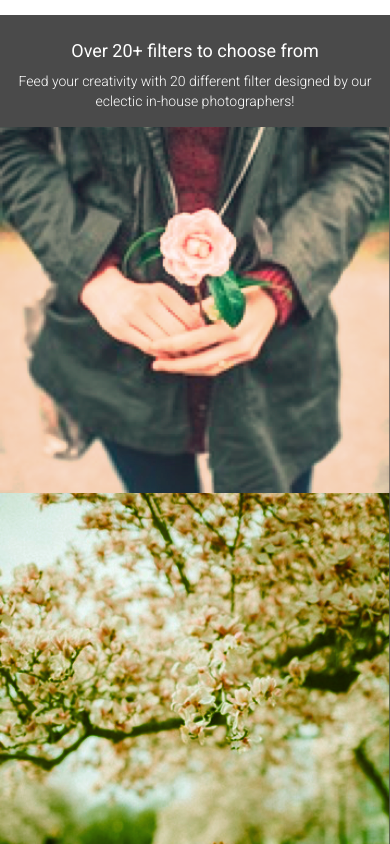
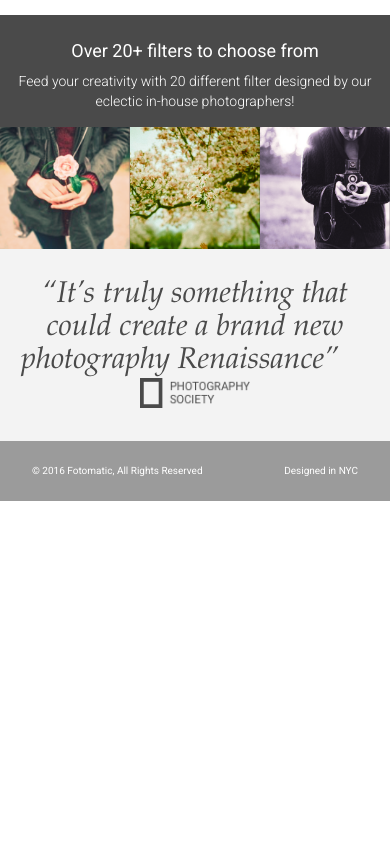
Before and after one commit to kilwap/fotomatic, a plain HTML site: page index.html in a window 390 px wide. Shown: the part 1260-2104 px from the top of the page. After the commit the page ends 1761 px from the top, so only its background shows below. Drawn offline with Linux system fonts and the light colour scheme; a web font is replaced by a local one.

Commit message:
Desktop version finished

```diff
--- a/resources/css/style.css
+++ b/resources/css/style.css
@@ -13,7 +13,6 @@ html {
 
 .center {
   text-align: center;
-  height: 100%;
 }
 
 .button {
@@ -303,6 +302,7 @@ header .mobile {
   font-size: 2.25rem;
   font-weight: bold;
   color: white;
+  opacity: 100%;
 }
 
 #filters-section .content h3 {
@@ -315,6 +315,7 @@ header .mobile {
 #filters-section .images-container {
   max-width: 100%;
   padding: 0 1%;
+  display: flex;
 }
 
 @media only screen and (max-width: 760px) {
@@ -353,11 +354,11 @@ header .mobile {
   background-color: #f3f3f3;
 }
 
-#quotes-section content {
+#quotes-section .content {
   padding: 5rem 0;
 }
 
-#quotes-section quote {
+#quotes-section .quote {
   padding-right: 1.875rem;
   font-family: "Palatino", serif;
   font-size: 1.875rem;
@@ -366,12 +367,12 @@ header .mobile {
   color: #4a4a4a;
 }
 
-#quotes-section quote-citation {
+#quotes-section .quote-citation {
   height: 1.875rem;
 }
 
 @media only screen and (max-width: 760px) {
-  #quotes-section content {
+  #quotes-section .content {
     padding: 1.875rem .625rem;
   }
 
@@ -391,7 +392,7 @@ header .mobile {
 
 footer {
   background-color: #9b9b9b;
-  padding: 1.5rem 2rem;
+  padding: 1.5625rem 2rem;
 }
 
 footer .content {
@@ -404,7 +405,7 @@ footer .copyright {
   flex-grow: 1;
 }
 
-@media only screen and (min-width: 760px) {
+@media only screen and (max-width: 760px) {
   footer .content {
     font-size: .625rem;
   }
```
Also changed, not shown: index.html (+1 -1 lines).
